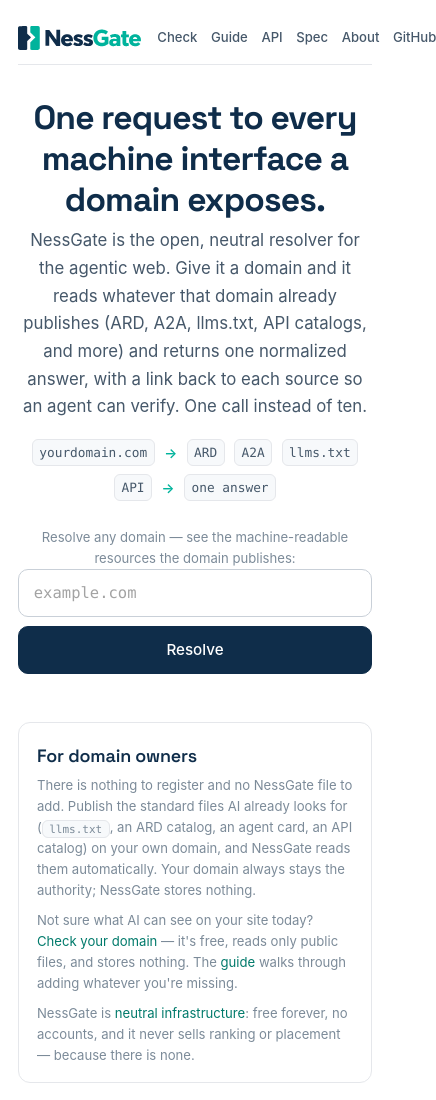
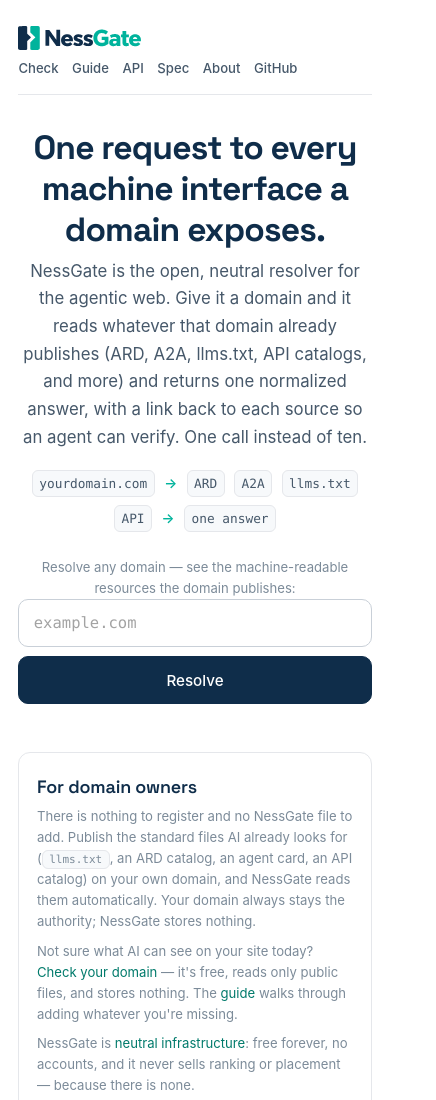
Before and after one commit to NessGate/nessgate, a website: page public/index.html in a window 390 px wide. Shown: the top 1100 px of the page, 436 px wide, since content can reach past the window. Drawn offline with Linux system fonts and the light colour scheme.

Commit message:
fix(ui): wrap header nav on narrow phones — kills horizontal page scroll
Visual mobile test found the 6-item nav + brand overflow ~375px, forcing horizontal page scroll (docScrollWidth 424 > 375) and pushing the GitHub link off-screen. Fix: flex-wrap on .site-head/.top-nav in the 640px media query so the nav wraps instead of overflowing. (Code snippets sit in overflow-x:auto <pre> blocks and scroll internally — not a page-overflow source.) Stylesheet cache-version 11->12.

```diff
--- a/public/index.html
+++ b/public/index.html
@@ -13,7 +13,7 @@
 <link rel="mask-icon" href="/safari-pinned-tab.svg" color="#0F2D4A">
 <link rel="manifest" href="/site.webmanifest">
 <meta name="theme-color" content="#0F2D4A">
-<link rel="stylesheet" href="/style.css?v=11">
+<link rel="stylesheet" href="/style.css?v=12">
 <meta property="og:site_name" content="NessGate">
 <meta property="og:type" content="website">
 <meta property="og:title" content="NessGate — the neutral resolver for the agentic web">
--- a/public/style.css
+++ b/public/style.css
@@ -304,8 +304,10 @@
 
 @media (max-width: 640px) {
   body { padding: 1.6rem 1.15rem 1.5rem; }
-  .site-head { margin-bottom: 1.6rem; padding-bottom: .9rem; }
-  .top-nav { gap: .85rem; }
+  .site-head { margin-bottom: 1.6rem; padding-bottom: .9rem; flex-wrap: wrap; row-gap: .55rem; }
+  /* Let the nav wrap instead of forcing horizontal page scroll on narrow phones
+     (6 items + brand overflow ~375px otherwise, pushing GitHub off-screen). */
+  .top-nav { gap: .5rem .85rem; flex-wrap: wrap; }
   .top-nav a { font-size: .82rem; }
   /* Spec: minimum full-lockup height is 20px; 24px keeps logo + nav
      comfortably inside 320px-wide screens. */
```
Also changed, not shown: public/about.html (+1 -1 lines), public/api.html (+1 -1 lines), public/blog.html (+1 -1 lines), public/changelog.html (+1 -1 lines), public/charter-v2.html (+1 -1 lines), public/charter.html (+1 -1 lines), public/check.html (+1 -1 lines), public/contact.html (+1 -1 lines), public/guide.html (+1 -1 lines), public/privacy.html (+1 -1 lines), public/spec.html (+1 -1 lines), public/terms.html (+1 -1 lines).
